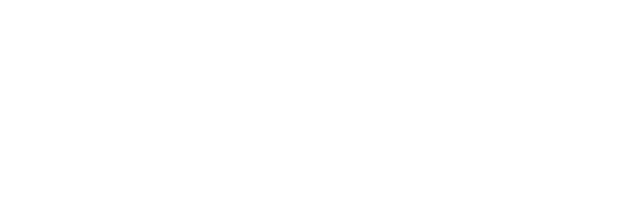
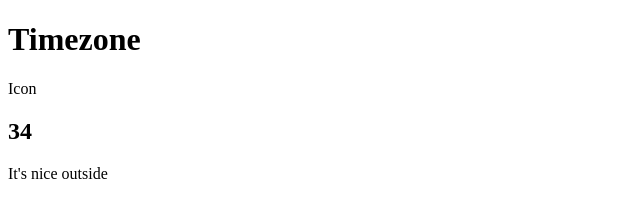
Before and after one commit to SudoMig/weatherApp, a plain HTML site: page index.html in a window 1280 px wide. Shown: the whole page, without its empty margins (0-640 px from the left). Drawn offline with Linux system fonts and the light colour scheme.

Commit message:
added html

```diff
--- a/index.html
+++ b/index.html
@@ -1,15 +1,22 @@
 <!DOCTYPE html>
 <html lang="en">
-<head>
-    <meta charset="UTF-8">
-    <meta http-equiv="X-UA-Compatible" content="IE=edge">
-    <meta name="viewport" content="width=device-width, initial-scale=1.0">
-    <link rel="stylesheet" href="./styles.css">
+  <head>
+    <meta charset="UTF-8" />
+    <meta http-equiv="X-UA-Compatible" content="IE=edge" />
+    <meta name="viewport" content="width=device-width, initial-scale=1.0" />
+    <link rel="stylesheet" href="./styles.css" />
     <title>Weather</title>
-</head>
-<body>
-
+  </head>
+  <body>
+    <div class="loaction">
+      <h1 class="loaction-timezone">Timezone</h1>
+      <p>Icon</p>
+    </div>
+    <div class="tempertaure">
+      <h2 class="tempertaure-degree">34</h2>
+      <div class="tempertaure-description">It's nice outside</div>
+    </div>
 
     <script src="./app.js"></script>
-</body>
+  </body>
 </html>
```
